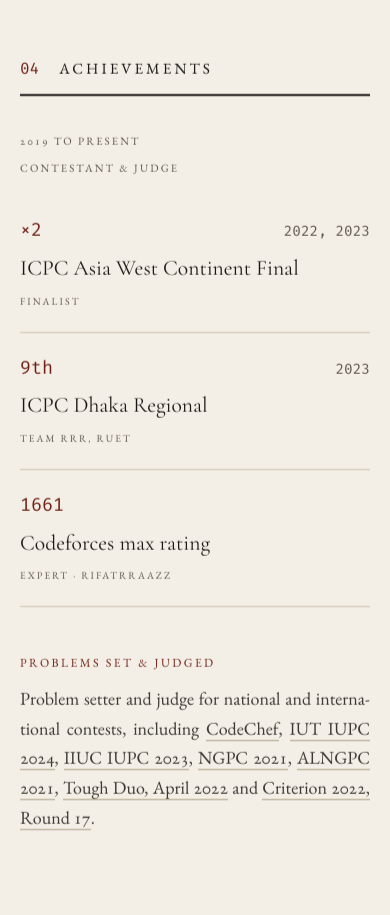
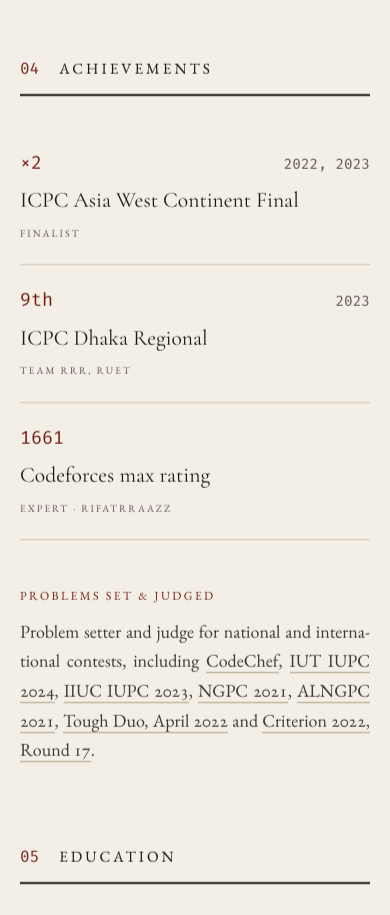
Before and after one commit to rifatr/Resume, a Next.js app in the folder portfolio/: page / in a window 390 px wide. Shown: the part 5620-6535 px from the top of the page. Built offline with nearby package versions, Linux system fonts and the light colour scheme.

Commit message:
portfolio: remove subtitle under achievement from mobile view

```diff
--- a/portfolio/src/components/StandingsSheet.tsx
+++ b/portfolio/src/components/StandingsSheet.tsx
@@ -9,7 +9,7 @@ export default function StandingsSheet() {
       <SectionRule index="04" title="Achievements" id="achievements" />
 
       <div className="mt-8 grid gap-x-10 gap-y-4 lg:grid-cols-[12rem_minmax(0,1fr)]">
-        <aside className="smallcaps text-[0.95rem] text-ink-faded leading-relaxed lg:text-right lg:pt-2">
+        <aside className="hidden lg:block smallcaps text-[0.95rem] text-ink-faded leading-relaxed lg:text-right lg:pt-2">
           <p>{contests.period}</p>
           <p className="mt-0.5">{contests.role}</p>
         </aside>
```
Also changed, not shown: 1 other file (tests, documents, lock files or other folders).
